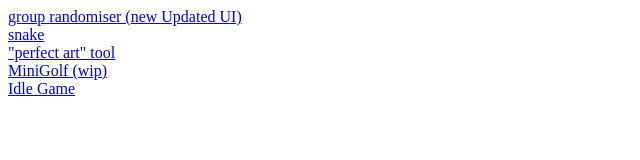
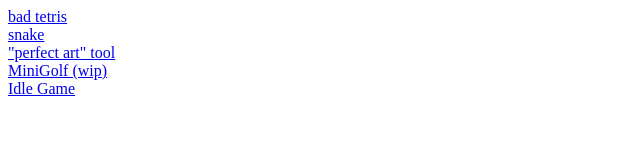
Before and after one commit to Kami-Kid/collection, a plain HTML site: page index.html in a window 1280 px wide. Shown: the whole page, without its empty margins (0-640 px from the left). Drawn offline with Linux system fonts and the light colour scheme.

Commit message:
Update index.html

```diff
--- a/index.html
+++ b/index.html
@@ -2,7 +2,7 @@
 <head><title>my collection</title></head>
 <body>
 
-  <a href="/school-project">group randomiser (new Updated UI)</br>
+  <a href="/tetris"> bad tetris</br>
   <a href="/snake">snake</br>
   <a href="/workfromschool">"perfect art" tool</br>
   <a href="/minigolf">MiniGolf (wip)</br>
```
